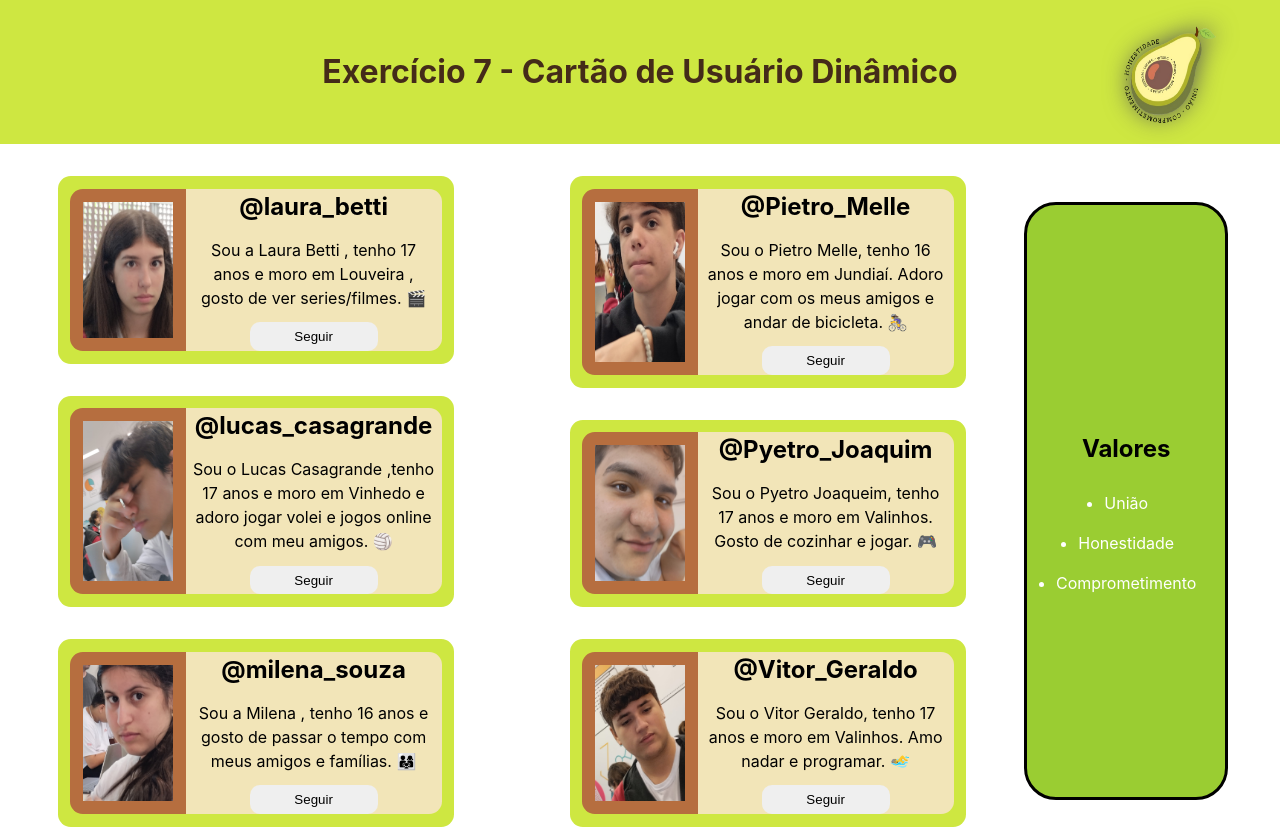
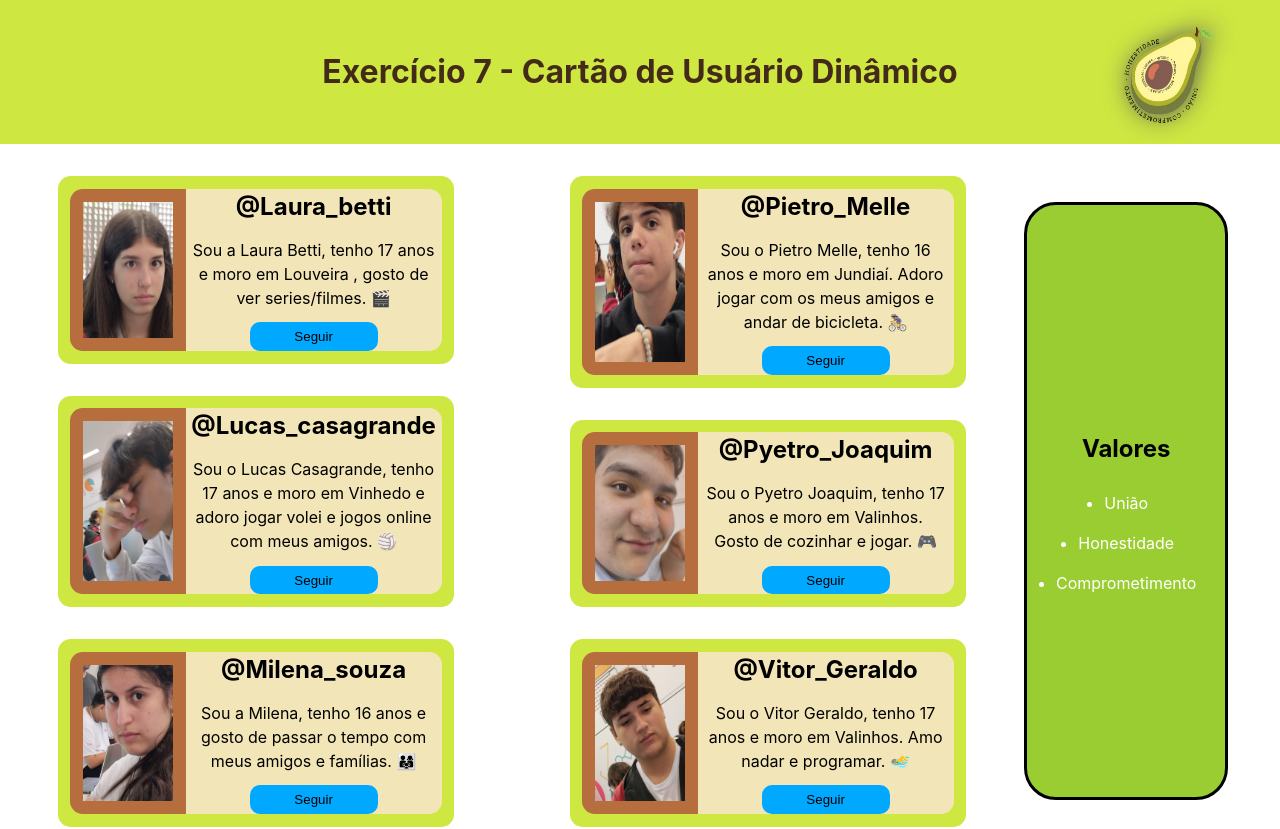
Before and after one commit to vitorcecato-sesi/UsuarioCard, a React (Vite) app: page / in a window 1280 px wide. Shown: the top 829 px of the page. Built offline with nearby package versions, Linux system fonts and the light colour scheme.

Commit message:
EDIÇÃO DE ALGUMA COISAS DE CSS (BOTAO)

```diff
--- a/src/App.jsx
+++ b/src/App.jsx
@@ -34,21 +34,21 @@ function App() {
               // Aqui estamos passando a foto como propriedade para o componente "UsuarioCard"
               foto={fotoPerfilLauraB}
               // Aqui estamos passando o nome como propriedade para o componente "Perfil"
-              nome="@laura_betti"
+              nome="@Laura_betti"
               // Aqui estamos passando os hobbies como propriedade para o componente "Perfil"
-              hobbies="Sou a Laura Betti , tenho 17 anos e moro em Louveira , gosto de ver series/filmes. 🎬"
+              hobbies="Sou a Laura Betti, tenho 17 anos e moro em Louveira , gosto de ver series/filmes. 🎬"
             />
 
             <UsuarioCard
               foto={fotoPerfilLucas}
-              nome="@lucas_casagrande"
-              hobbies="Sou o Lucas Casagrande ,tenho 17 anos e moro em Vinhedo e adoro jogar volei e jogos online com meu amigos. 🏐"
+              nome="@Lucas_casagrande"
+              hobbies="Sou o Lucas Casagrande, tenho 17 anos e moro em Vinhedo e adoro jogar volei e jogos online com meus amigos. 🏐"
             />
 
             <UsuarioCard
               foto={fotoPerfilMilena}
-              nome="@milena_souza"
-              hobbies="Sou a Milena , tenho 16 anos e gosto de passar o tempo com meus amigos e famílias. 👨‍👩‍👧"
+              nome="@Milena_souza"
+              hobbies="Sou a Milena, tenho 16 anos e gosto de passar o tempo com meus amigos e famílias. 👨‍👩‍👧"
             />
           </section>
 
@@ -62,7 +62,7 @@ function App() {
             <UsuarioCard
               foto={fotoPyetro}
               nome="@Pyetro_Joaquim"
-              hobbies="Sou o Pyetro Joaqueim, tenho 17 anos e moro em Valinhos. Gosto de cozinhar e jogar. 🎮"
+              hobbies="Sou o Pyetro Joaquim, tenho 17 anos e moro em Valinhos. Gosto de cozinhar e jogar. 🎮"
             />
 
             <UsuarioCard
--- a/src/components/UsuarioCard.css
+++ b/src/components/UsuarioCard.css
@@ -60,3 +60,11 @@ button:hover {
     transition: all 1s ease;
     transform: scale(1.1);
 }
+
+.Seguir {
+    background-color: #00a8ff;
+}
+
+.Seguindo {
+    background-color: #67cb57;
+}
```
